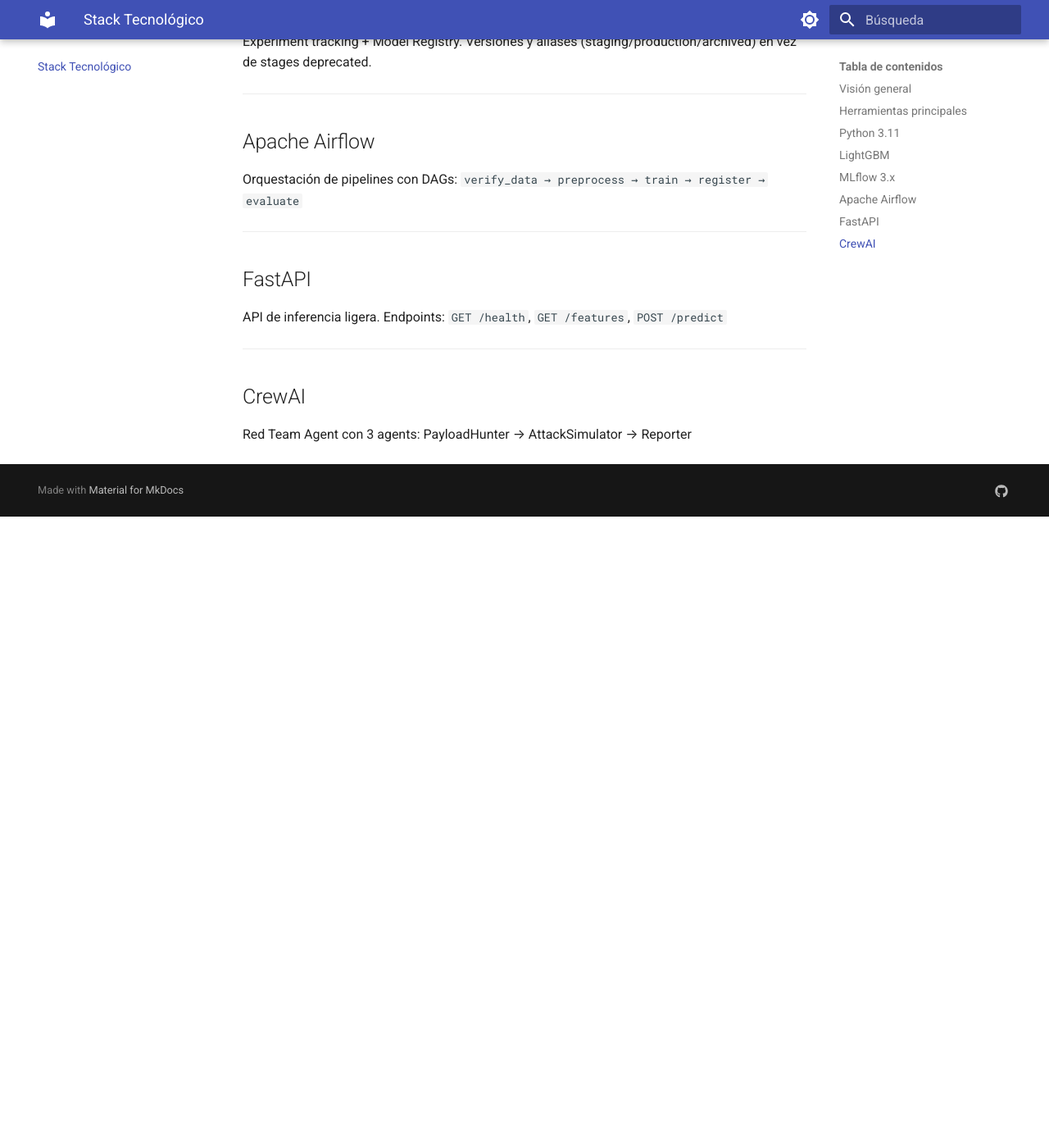
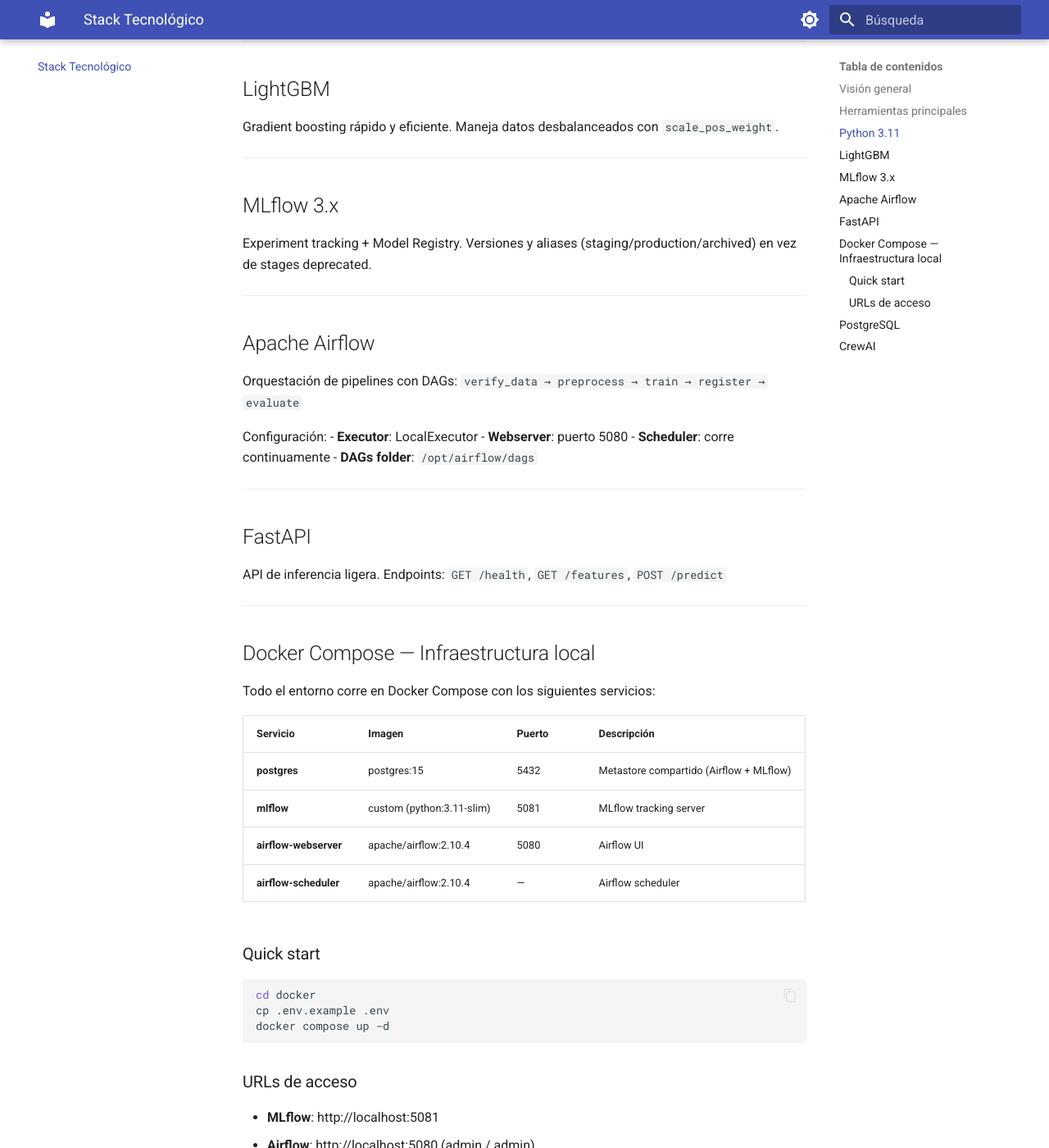
Before and after one commit to permotion/pmt_mlsecops, an MkDocs documentation site: the page built from docs/stack.md, in a window 1280 px wide and 1400 px high, scrolled down 1351 px. Shown: the whole window at 82% size. Built offline with MkDocs 1.6.1 and Material for MkDocs 9.7.7, drawn with Linux system fonts in a browser that asks for light colours; before the commit the page ends 1981 px from its top, so only the background shows below that; some of the changed text lies outside the part shown.

Commit message:
docs: update stack.md with Docker Compose infrastructure details

````diff
--- a/docs/stack.md
+++ b/docs/stack.md
@@ -29,9 +29,22 @@
 
 ## Python 3.11
 
-Lenguaje principal para ML, API, scripts, pipelines.
+Lenguaje principal para ML, API, scripts y pipelines.
 
-Ecosistema maduro: pandas, scikit-learn, lightgbm, mlflow, crewai, fastapi.
+Dependencias principales:
+```
+pandas>=2.2
+numpy>=1.26
+scikit-learn>=1.4
+lightgbm>=4.0
+mlflow>=3.0,<4.0
+psycopg2-binary>=2.9
+python-dotenv>=1.0
+pyarrow>=15.0
+requests>=2.31
+hyperopt>=0.2
+joblib>=1.3
+```
 
 ---
 
@@ -51,6 +64,12 @@
 
 Orquestación de pipelines con DAGs: `verify_data → preprocess → train → register → evaluate`
 
+Configuración:
+- **Executor**: LocalExecutor
+- **Webserver**: puerto 5080
+- **Scheduler**: corre continuamente
+- **DAGs folder**: `/opt/airflow/dags`
+
 ---
 
 ## FastAPI
@@ -59,6 +78,41 @@
 
 ---
 
+## Docker Compose — Infraestructura local
+
+Todo el entorno corre en Docker Compose con los siguientes servicios:
+
+| Servicio | Imagen | Puerto | Descripción |
+|----------|--------|--------|-------------|
+| **postgres** | postgres:15 | 5432 | Metastore compartido (Airflow + MLflow) |
+| **mlflow** | custom (python:3.11-slim) | 5081 | MLflow tracking server |
+| **airflow-webserver** | apache/airflow:2.10.4 | 5080 | Airflow UI |
+| **airflow-scheduler** | apache/airflow:2.10.4 | — | Airflow scheduler |
+
+### Quick start
+
+```bash
+cd docker
+cp .env.example .env
+docker compose up -d
+```
+
+### URLs de acceso
+
+- **MLflow**: http://localhost:5081
+- **Airflow**: http://localhost:5080 (admin / admin)
+
+---
+
+## PostgreSQL
+
+Metastore compartido entre Airflow y MLflow.
+
+- Airflow guarda metadata de DAGs y task runs
+- MLflow guarda experiments, metrics, y model registry
+
+---
+
 ## CrewAI
 
 Red Team Agent con 3 agents: PayloadHunter → AttackSimulator → Reporter
````
